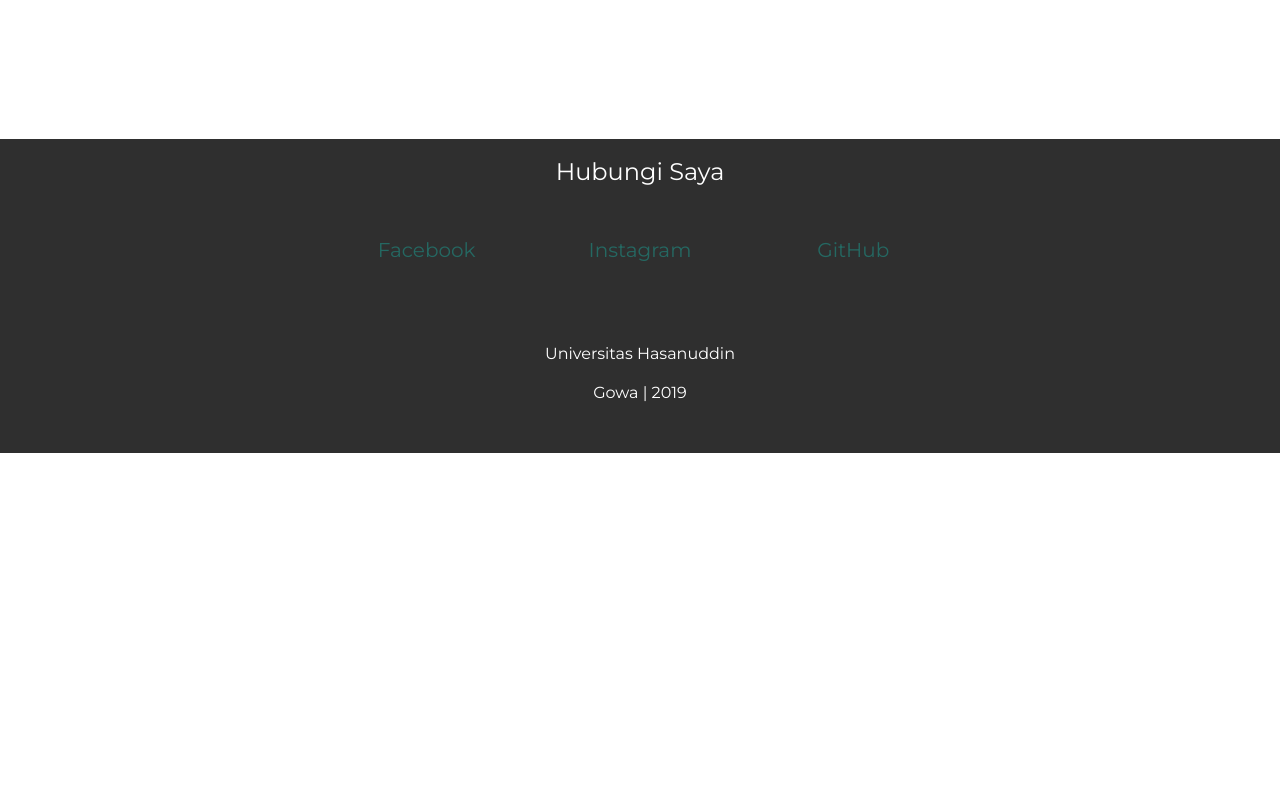
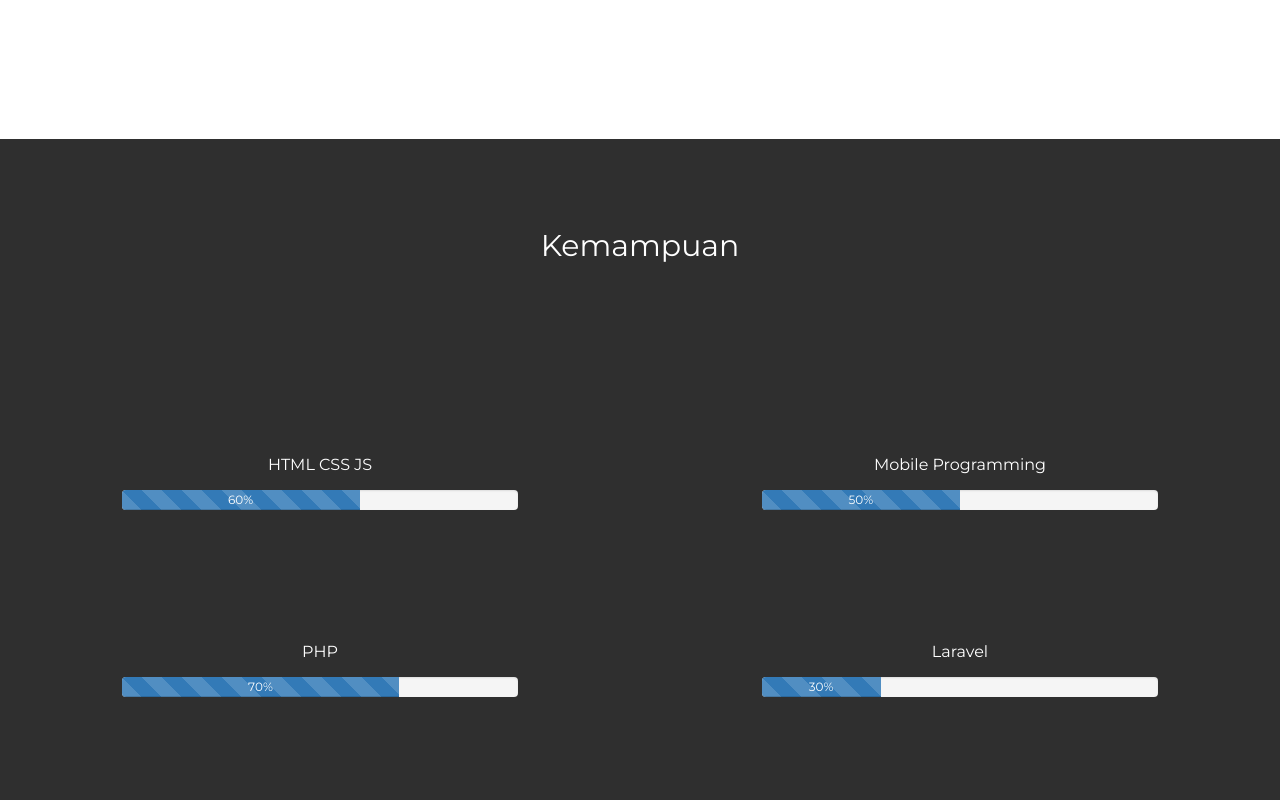
Before and after one commit to irfanripat/cv-responsive, a plain HTML site: page index.html in a window 1280 px wide. Shown: the part 2100-2900 px from the top of the page. Before the commit the page ends 2553 px from the top, so only its background shows below. Drawn offline with Linux system fonts and the light colour scheme.

Commit message:
penambahan progress bar

```diff
--- a/index.html
+++ b/index.html
@@ -2,7 +2,7 @@
 <html lang="en">
   <head>
       <!-- Theme Made By www.w3schools.com - No Copyright -->
-      <title>My Simple CV</title>
+      <title>My Responsive CV</title>
       <meta charset="utf-8">
       <meta name="viewport" content="width=device-width, initial-scale=1">
       <link rel="stylesheet" href="css/bootstrap.min.css">
@@ -47,20 +47,20 @@
       <div class="container-fluid bg-3 text-center">
         <h2 class="margin">Pendidikan</h2>
         <br><br><br><br>
-        <div class="row d-inline-flex sekolah">
+        <div class="row d-inline-flex sekolah center">
           <div class="col-sm-4 center">
             <p>2005-2011</p>
-            <a href="https://www.google.com/maps/place/SD+Negeri+27+Padang+Padang/@-3.3864814,120.3348337,17z/data=!3m1!4b1!4m5!3m4!1s0x2d96a54945570f69:0x762651b82b8ba4e5!8m2!3d-3.3864814!4d120.3370277" target="_blank">SD NEGERI 27 PADANG-PADANG</a>
+            <a class="box" href="https://www.google.com/maps/place/SD+Negeri+27+Padang+Padang/@-3.3864814,120.3348337,17z/data=!3m1!4b1!4m5!3m4!1s0x2d96a54945570f69:0x762651b82b8ba4e5!8m2!3d-3.3864814!4d120.3370277" target="_blank">SD NEGERI 27 PADANG-PADANG</a>
             <br><br><br><br>
           </div>
           <div class="col-sm-4 center">
             <p>2011-2014</p>
-            <a href="https://www.google.com/maps/place/SMP+Negeri+1+BAJO/@-3.3753685,120.3115794,17z/data=!3m1!4b1!4m5!3m4!1s0x2d96a5623112abfd:0xe07ddb509a24b23!8m2!3d-3.3753685!4d120.3137734" target="_blank">SMP NEGERI 1 BAJO</a>
+            <a class="box" href="https://www.google.com/maps/place/SMP+Negeri+1+BAJO/@-3.3753685,120.3115794,17z/data=!3m1!4b1!4m5!3m4!1s0x2d96a5623112abfd:0xe07ddb509a24b23!8m2!3d-3.3753685!4d120.3137734" target="_blank">SMP NEGERI 1 BAJO</a>
             <br><br><br><br>
           </div>
           <div class="col-sm-4 center">
             <p>2014-2017</p>
-            <a href="https://www.google.com/maps/place/SMAN+12+Kabupaten+Luwu/@-3.3382222,120.3527451,17.3z/data=!4m12!1m6!3m5!1s0x2d96b02d65def16d:0x1306e373fe1cf446!2sSMAN+12+Kabupaten+Luwu!8m2!3d-3.3383043!4d120.3544634!3m4!1s0x2d96b02d65def16d:0x1306e373fe1cf446!8m2!3d-3.3383043!4d120.3544634" target="_blank">SMA NEGERI 01 UNGGULAN KAMANRE</a>
+            <a class="box" href="https://www.google.com/maps/place/SMAN+12+Kabupaten+Luwu/@-3.3382222,120.3527451,17.3z/data=!4m12!1m6!3m5!1s0x2d96b02d65def16d:0x1306e373fe1cf446!2sSMAN+12+Kabupaten+Luwu!8m2!3d-3.3383043!4d120.3544634!3m4!1s0x2d96b02d65def16d:0x1306e373fe1cf446!8m2!3d-3.3383043!4d120.3544634" target="_blank">SMA EGERI 01 UNGGULAN KAMANRE</a>
             <br><br><br><br>
           </div>
         </div>
@@ -68,9 +68,59 @@
       </div>
 
       <!-- Skill -->
+      <footer class="container-fluid bg-4 text-center">
+        <h2 class="margin">Kemampuan</h2>
+        <br><br><br><br>
+        <div class="row">
+          <div class="col-sm-1"></div>
+          <div class="col-sm-4">
+            <p>HTML CSS JS</p>
+            <div class="progress">
+              <div class="progress-bar progress-bar-striped active" role="progressbar"
+              aria-valuenow="60" aria-valuemin="0" aria-valuemax="100" style="width:60%">
+                60%
+              </div>
+            </div>
+          </div>
+          <div class="col-sm-2"></div>
+          <div class="col-sm-4">
+              <p>Mobile Programming</p>
+              <div class="progress">
+                <div class="progress-bar progress-bar-striped active" role="progressbar"
+                aria-valuenow="50" aria-valuemin="0" aria-valuemax="100" style="width:50%">
+                  50%
+                </div>
+              </div>
+          </div>
+        </div><br><br><br>
+        <div class="row">
+            <div class="col-sm-1"></div>
+            <div class="col-sm-4">
+              <p>PHP</p>
+              <div class="progress">
+                <div class="progress-bar progress-bar-striped active" role="progressbar"
+                aria-valuenow="70" aria-valuemin="0" aria-valuemax="100" style="width:70%">
+                  70%
+                </div>
+              </div>
+            </div>
+            <div class="col-sm-2"></div>
+            <div class="col-sm-4">
+                <p>Laravel</p>
+                <div class="progress">
+                  <div class="progress-bar progress-bar-striped active" role="progressbar"
+                  aria-valuenow="30" aria-valuemin="0" aria-valuemax="100" style="width:30%">
+                    30%
+                  </div>
+                </div>
+            </div>
+        </div>
+
+      </footer>
+
 
       <!-- Footer -->
-      <footer class="container bg-4 text-center">
+      <footer class="container bg-5 text-center">
         <h3>Hubungi Saya</h3>
         <br>
         <div class="row">
```
Also changed, not shown: img/sleep.png.
